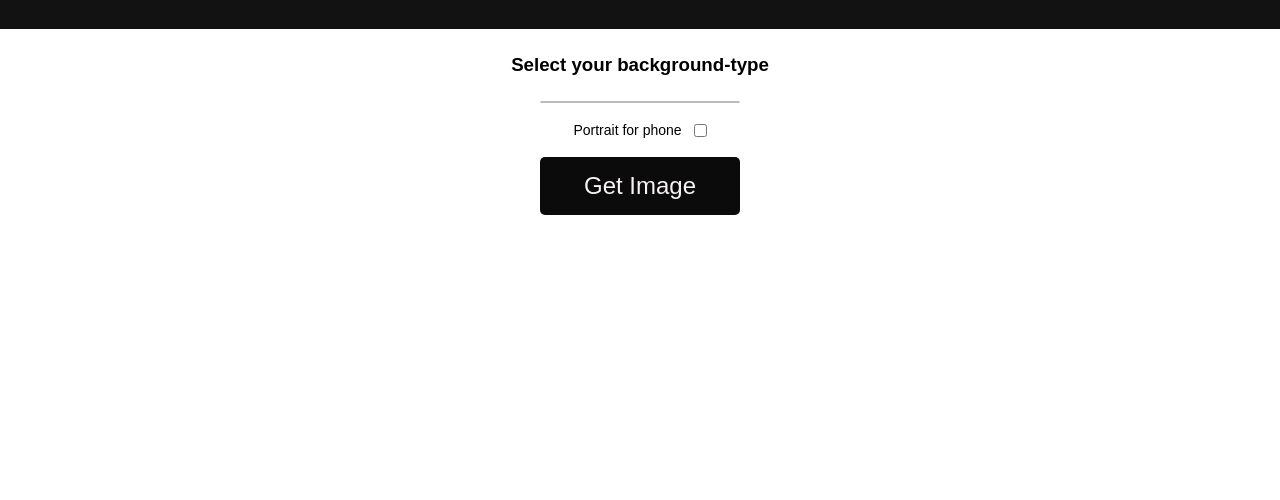
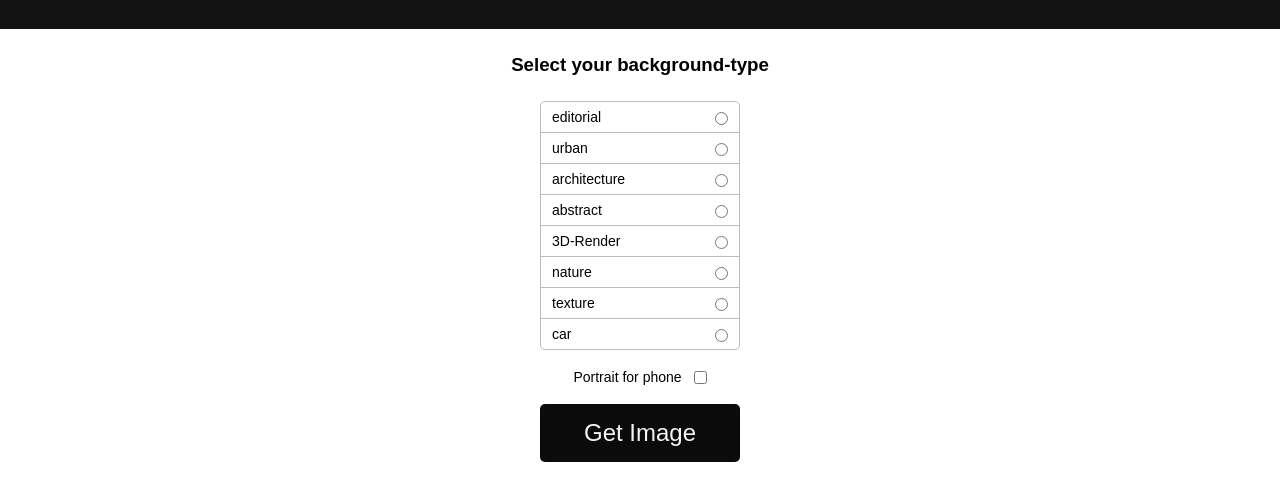
Before and after one commit to iamsebastn/PumpkinsMemePicker, a website built with Parcel: page src/index.html in a window 1280 px wide. Shown: the part 72-572 px from the top of the page. Built offline with nearby package versions, Linux system fonts and the light colour scheme.

Commit message:
made the boilerplate work

```diff
--- a/src/index.html
+++ b/src/index.html
@@ -39,6 +39,6 @@
 			<button class="meme-modal-close-btn" id="meme-modal-close-btn">X</button>
 			<div id="meme-modal-inner"></div>
 		</div>
-    <script src="js/script.js" type="module"></script>
+    <script src="js/script.js"></script>
 </body>
 </html>
--- a/src/js/data.js
+++ b/src/js/data.js
@@ -1,4 +1,4 @@
-export const backgroundImages = [
+const backgroundImages = [
     {
         imageTags: ["editorial", "urban"],
         isPortrait: false,
--- a/src/js/script.js
+++ b/src/js/script.js
@@ -1,3 +1,124 @@
-import { backgroundImages } from "./data";
+const backgroundImages = [
+    {
+        imageTags: ["editorial", "urban"],
+        isPortrait: false,
+        image: "https://images.unsplash.com/photo-1674736520513-f5e90bd3d534?ixlib=rb-4.0.3&ixid=MnwxMjA3fDB8MHxwaG90by1wYWdlfHx8fGVufDB8fHx8&auto=format&fit=crop&w=2675&q=80",
+        alt: "an awesome backgroundimage",
+    },
+    {
+        imageTags: ["architecture", "urban"],
+        isPortrait: false,
+        image: "https://images.unsplash.com/photo-1617071609160-af8cb2f32e7d?ixlib=rb-4.0.3&ixid=MnwxMjA3fDB8MHxwaG90by1wYWdlfHx8fGVufDB8fHx8&auto=format&fit=crop&w=927&q=80",
+        alt: "an awesome backgroundimage",
+    },
+    {
+        imageTags: ["abstract"],
+        isPortrait: true,
+        image: "https://images.unsplash.com/photo-1674682778004-cfc1d05df542?ixlib=rb-4.0.3&ixid=MnwxMjA3fDB8MHxwaG90by1wYWdlfHx8fGVufDB8fHx8&auto=format&fit=crop&w=1287&q=80",
+        alt: "an awesome backgroundimage",
+    },
+    {
+        imageTags: ["3D-Render", "editorial"],
+        isPortrait: false,
+        image: "https://images.unsplash.com/photo-1674350369100-bc50d4da3580?ixlib=rb-4.0.3&ixid=MnwxMjA3fDB8MHxwaG90by1wYWdlfHx8fGVufDB8fHx8&auto=format&fit=crop&w=1287&q=80",
+        alt: "an awesome backgroundimage",
+    },
+    {
+        imageTags: ["nature"],
+        isPortrait: false,
+        image: "https://images.unsplash.com/photo-1673468810663-aadc745ab561?ixlib=rb-4.0.3&ixid=MnwxMjA3fDB8MHxwaG90by1wYWdlfHx8fGVufDB8fHx8&auto=format&fit=crop&w=2671&q=80",
+        alt: "an awesome backgroundimage",
+    },
+    {
+        imageTags: ["abstract", "texture"],
+        isPortrait: false,
+        image: "https://images.unsplash.com/photo-1673825496773-120de6f9d5fa?ixlib=rb-4.0.3&ixid=MnwxMjA3fDB8MHxwaG90by1wYWdlfHx8fGVufDB8fHx8&auto=format&fit=crop&w=3221&q=80",
+        alt: "an awesome backgroundimage",
+    },
+    {
+        imageTags: ["texture"],
+        isPortrait: true,
+        image: "https://images.unsplash.com/photo-1535376472810-5d229c65da09?ixlib=rb-4.0.3&ixid=MnwxMjA3fDB8MHxwaG90by1wYWdlfHx8fGVufDB8fHx8&auto=format&fit=crop&w=1364&q=80",
+        alt: "an awesome backgroundimage",
+    },
+    {
+        imageTags: ["nature"],
+        isPortrait: true,
+        image: "https://images.unsplash.com/photo-1674668331802-368997dfb543?ixlib=rb-4.0.3&ixid=MnwxMjA3fDB8MHxwaG90by1wYWdlfHx8fGVufDB8fHx8&auto=format&fit=crop&w=1266&q=80",
+        alt: "an awesome backgroundimage",
+    },
+    {
+        imageTags: ["car"],
+        isPortrait: false,
+        image: "https://images.unsplash.com/photo-1493238792000-8113da705763?ixlib=rb-4.0.3&ixid=MnwxMjA3fDB8MHxwaG90by1wYWdlfHx8fGVufDB8fHx8&auto=format&fit=crop&w=2670&q=80",
+        alt: "an awesome backgroundimage",
+    },
+    {
+        imageTags: ["car"],
+        isPortrait: true,
+        image: "https://images.unsplash.com/photo-1549399542-7e3f8b79c341?ixlib=rb-4.0.3&ixid=MnwxMjA3fDB8MHxwaG90by1wYWdlfHx8fGVufDB8fHx8&auto=format&fit=crop&w=1287&q=80",
+        alt: "an awesome backgroundimage",
+    },
+    {
+        imageTags: ["3D-Render"],
+        isPortrait: false,
+        image: "https://images.unsplash.com/photo-1655635949348-953b0e3c140a?ixlib=rb-4.0.3&ixid=MnwxMjA3fDB8MHxwaG90by1wYWdlfHx8fGVufDB8fHx8&auto=format&fit=crop&w=2108&q=80",
+        alt: "an awesome backgroundimage",
+    },
+    {
+        imageTags: ["architecture"],
+        isPortrait: true,
+        image: "https://images.unsplash.com/photo-1511818966892-d7d671e672a2?ixlib=rb-4.0.3&ixid=MnwxMjA3fDB8MHxwaG90by1wYWdlfHx8fGVufDB8fHx8&auto=format&fit=crop&w=2671&q=80",
+        alt: "an awesome backgroundimage",
+    },
+    {
+        imageTags: ["nature"],
+        isPortrait: false,
+        image: "https://images.unsplash.com/photo-1469474968028-56623f02e42e?ixlib=rb-4.0.3&ixid=MnwxMjA3fDB8MHxwaG90by1wYWdlfHx8fGVufDB8fHx8&auto=format&fit=crop&w=2674&q=80",
+        alt: "an awesome backgroundimage",
+    },
+]
 
-console.log(backgroundImages)
+const tagsRadio = document.getElementById("emotion-radios")
+
+tagsRadio.addEventListener("change", (e) => {
+    const radios = document.getElementsByClassName("radio")
+    for(let radio of radios) {
+        radio.classList.remove("highlight")
+    }
+    document.getElementById(e.target.id).parentElement.classList.add("highlight")
+
+})
+
+function getBackgroungImageArray(bgImages) {
+    const bgImageArray = []
+    for (let image of bgImages) {
+        for(let tag of image.imageTags) {
+            if(!bgImageArray.includes(tag)) {
+                bgImageArray.push(tag)
+            }
+        }
+    }
+
+    return bgImageArray
+}
+
+function render(data) {
+    let radios = ""
+    const tagsArray = getBackgroungImageArray(data)
+    for(let tag of tagsArray) {
+        radios += `
+        <div class="radio">
+            <label for="${tag}">${tag}</label>
+            <input
+            type="radio"
+            id="${tag}"
+            value="${tag}"
+            name="emotions"
+            >
+        </div>`
+    }
+    tagsRadio.innerHTML = radios
+}
+
+render(backgroundImages)
```
